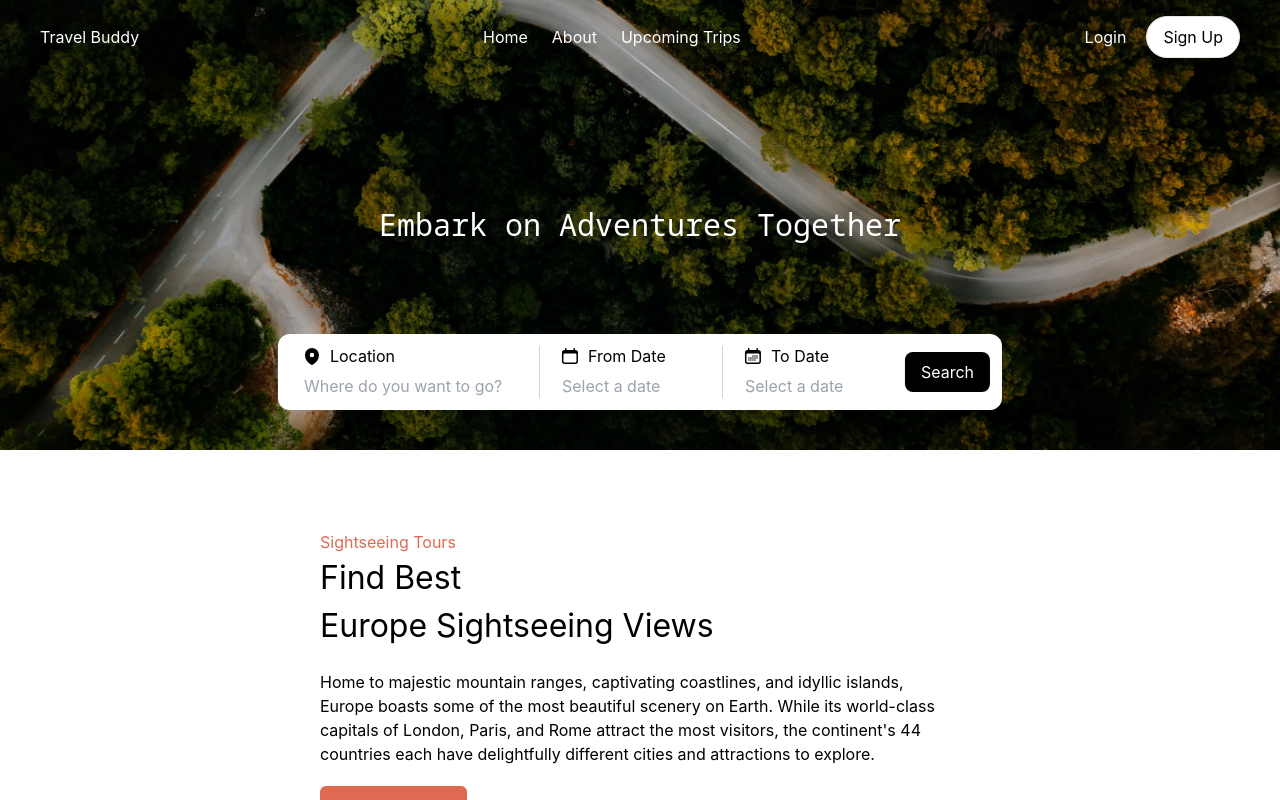
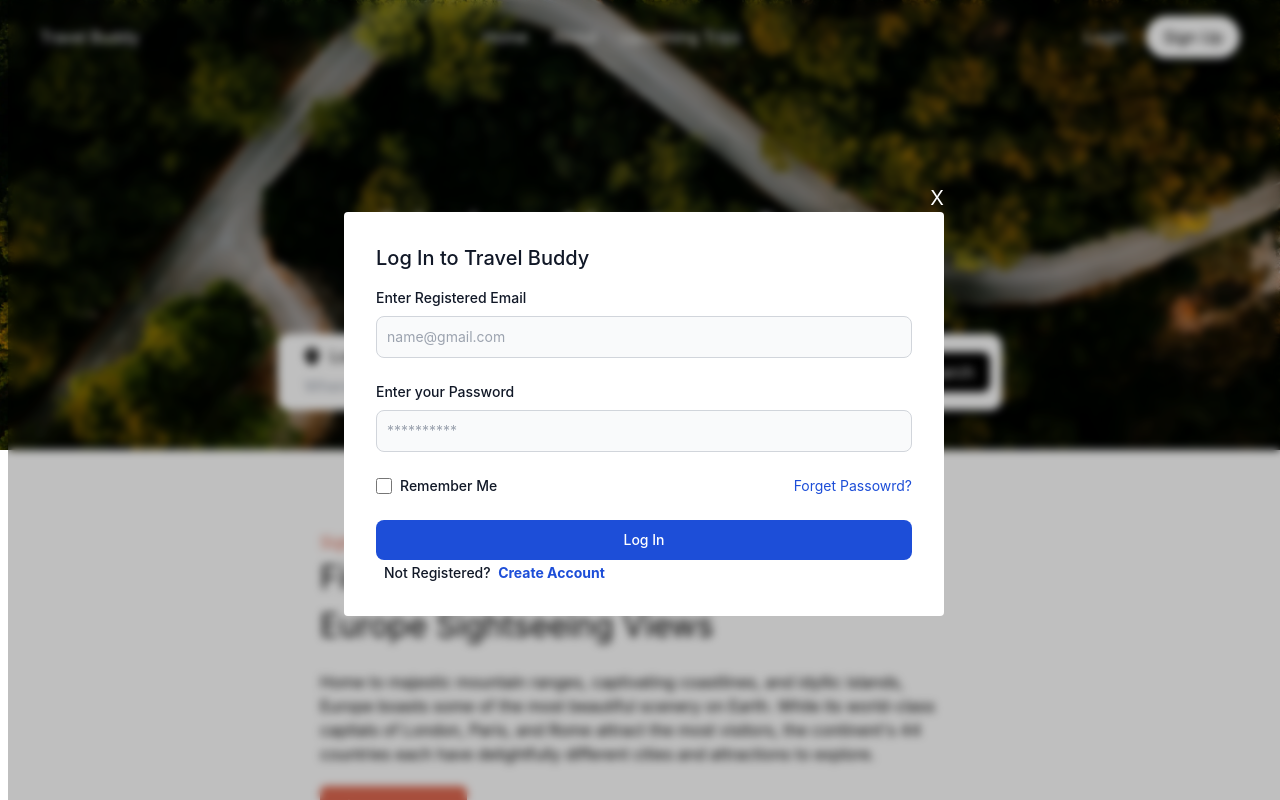
Before and after one commit to Kanav-Arora/tripzip, a React (Create React App) app in the folder frontend/: page / in a window 1280 px wide. Both pictures are taken after a click on the button "Login". Shown: the top 800 px of the page. Built offline with nearby package versions, Linux system fonts and the light colour scheme.

Commit message:
login and signup

```diff
--- a/frontend/src/components/LogInModalContent/LogInModalContent.js
+++ b/frontend/src/components/LogInModalContent/LogInModalContent.js
@@ -1,35 +1,96 @@
-import React from 'react';
+import { React } from 'react';
 
-function SignUpModalContent() {
+// import Modal from '../../components/Modal';
+// import SignUpModalContent from '../SignUpModalContent';
+
+function LogInModalContent() {
+  // const [showSignUpModal, setShowSignUpModal] = useState(false);
+  // const [showLogInModal, setShowLogInModal] = useState(false);
+
   return (
-    <div className="container flex-1 flex flex-col items-center justify-center px-2">
-      <div className="bg-white px-6 py-8 rounded shadow-md text-black w-full">
-        <h1 className="mb-8 text-3xl text-center">Log In</h1>
-        <input
-          type="text"
-          className="block border border-grey-light w-full p-3 rounded mb-4"
-          name="email"
-          placeholder="Email" />
-
-        <input
-          type="password"
-          className="block border border-grey-light w-full p-3 rounded mb-4"
-          name="password"
-          placeholder="Password" />
-
+    <div className='py-6 px-6 lg:px-8 text-left'>
+      <h3 className='mb-4 text-xl font-medium text-gray-900'>
+        Log In to Travel Buddy
+      </h3>
+      <form className='space-y-6' action='#'>
+        <div>
+          <label
+            for='email'
+            className='block mb-2 text-sm font-medium text-gray-900'
+          >
+            Enter Registered Email
+          </label>
+          <input
+            type='email'
+            name='email'
+            id='email'
+            className='bg-gray-50 border border-gray-300 text-gray-900
+            text-sm rounded-lg focus:ring-blue-500
+            focus:border-blue-500 w-full p-2.5'
+            placeholder='name@gmail.com'
+            required
+          />
+        </div>
+        <div>
+          <label
+            for='password'
+            className='block mb-2 text-sm font-medium text-gray-900'
+          >
+            Enter your Password
+          </label>
+          <input
+            type="password"
+            name="password"
+            id="password"
+            placeholder='**********'
+            className='bg-gray-50 border border-gray-300 text-gray-900
+            text-sm rounded-lg focus:ring-blue-500
+            focus:border-blue-500 w-full p-2.5'
+            required
+          />
+        </div>
+        <div className='flex justify-between'>
+          <div className='flex items-start'>
+            <div className='flex items-center h-5'>
+              <input
+                id='remember'
+                type='checkbox'
+                value=''
+                className='w-4 h-4 bg-gray-50 rounded border
+                border-gray-300 focus:ring-3 focus:ring-blue-300'
+                required
+              />
+            </div>
+            <label
+              for='remember'
+              className='ml-2 text-sm font-medium text-gray-900'
+            >
+              Remember Me
+            </label>
+          </div>
+          <a href='/' className='text-sm text-blue-700 hover:underline'>Forget Passowrd?</a>
+        </div>
         <button
           type="submit"
-          className="w-full text-center py-3 rounded bg-green text-white hover:bg-green-dark focus:outline-none my-1"
-        >Submit</button>
-      </div>
-
-      <div className="text-grey-dark mt-6">
-        Already have an account?
-        <a className="no-underline border-b border-blue text-blue" href="../login/">
-          Log in
-        </a>.
-      </div>
+          className='w-full text-white bg-blue-700 hover:bg-blue-800 focus:ring-4
+          focus:outline-none focus:ring-blue-300
+          font-medium rounded-lg text-sm px-5 py-2.5 text-center'
+        >
+          Log In
+        </button>
+        <label
+          for='remember'
+          className='ml-2 text-sm font-medium text-gray-900'
+        >
+          Not Registered? &nbsp;
+        </label>
+        <a href='/' className='text-sm font-bold text-blue-700 hover:underline'>Create Account</a>
+        {/* <button className="text-sm font-bold text-blue-700 hover:underline" onClick={() =>{setShowSignUpModal(true); setShowLoginModal(false);}}>Create Account</button> */}
+        {/* <Modal isVisible={showSignUpModal} onClose={() => setShowSignUpModal(false)}>
+          <SignUpModalContent />
+        </Modal> */}
+      </form>
     </div>
   )
 }
-export default SignUpModalContent;
+export default LogInModalContent;
--- a/frontend/src/components/NavBar/NavBar.js
+++ b/frontend/src/components/NavBar/NavBar.js
@@ -1,13 +1,18 @@
 import { React, useState } from 'react'
-import { Hamburger as Hamburger, Cross as Cross } from '../../assets/ext-icon';
+import { Hamburger, Cross } from '../../assets/ext-icon';
 import { Link } from 'react-router-dom';
+
+import Modal from '../../components/Modal';
+import SignUpModalContent from '../SignUpModalContent';
+import LogInModalContent from '../LogInModalContent';
 
 export default function NavBar() {
   const [isOpen, setIsOpen] = useState(false);
-
   const toggleMenu = () => {
     setIsOpen(!isOpen);
   };
+  const [showSignUpModal, setShowSignUpModal] = useState(false);
+  const [showLogInModal, setShowLogInModal] = useState(false);
 
   return (
     <nav className="absolute w-full top-0 bg-transparent py-4 flex justify-between items-center z-50 px-10 mobile:px-5">
@@ -44,8 +49,14 @@ export default function NavBar() {
       </div>
 
       <div className="mobile:hidden flex items-center space-x-2">
-                <button className="text-white bg-transparent pr-3 py-2">Login</button>
-                <button className="bg-white text-black border rounded-full px-4 py-2">Sign Up</button>
+        <button className="text-white bg-transparent pr-3 py-2" onClick={() => setShowLogInModal(true)}>Login</button>
+        <Modal isVisible={showLogInModal} onClose={() => setShowLogInModal(false)}>
+          <LogInModalContent />
+        </Modal>
+        <button className="bg-white text-black border rounded-full px-4 py-2" onClick={() => setShowSignUpModal(true)}>Sign Up</button>
+        <Modal isVisible={showSignUpModal} onClose={() => setShowSignUpModal(false)}>
+          <SignUpModalContent />
+        </Modal>
       </div>
 
     </nav>
--- a/frontend/src/components/SignUpModalContent/SignUpModalContent.js
+++ b/frontend/src/components/SignUpModalContent/SignUpModalContent.js
@@ -1,57 +1,165 @@
-import React from 'react';
+import React, { useState } from 'react';
 
 function SignUpModalContent() {
+  const [password, setPassword] = useState('');
+  const [passwordConfirmation, setPasswordConfirmation] = useState('');
+  const [passwordsMatch, setPasswordsMatch] = useState(true);
+
+  const handlePasswordChange = (e) => {
+    setPassword(e.target.value);
+    setPasswordsMatch(e.target.value === passwordConfirmation);
+  };
+
+  const handlePasswordConfirmationChange = (e) => {
+    setPasswordConfirmation(e.target.value);
+    setPasswordsMatch(e.target.value === password);
+  };
+
+  // const handleSubmit = (e) => {
+  //   e.preventDefault();
+
+  //   // Check if the passwords match before submitting the form
+  //   if (password === passwordConfirmation) {
+  //     // todo Perform form submission logic here
+  //   } else {
+  //     // todo: alert show an error message
+  //     console.log('Passwords do not match');
+  //   }
+  // };
+
   return (
-    <div className="bg-grey-lighter flex flex-col">
-      <div className="container flex-1 flex flex-col items-center justify-center px-2">
-        <div className="bg-white px-6 py-8 rounded shadow-md text-black w-full">
-          <h1 className="mb-8 text-3xl text-center">Sign up</h1>
+    <div className='py-6 px-6 lg:px-8 text-left'>
+      <h3 className='mb-4 text-xl font-medium text-gray-900'>
+        Sign in to Travel Buddy
+      </h3>
+      <form className='space-y-6' action='#'>
+        <div className='flex space-x-4'>
+          <div className='w-1/2'>
+            <label
+              htmlFor='first_name'
+              className='block mb-2 text-sm font-medium text-gray-900'
+            >
+              First Name
+            </label>
+            <input
+              type='text'
+              name='first_name'
+              id='first_name'
+              className='bg-gray-50 border border-gray-300 text-gray-900
+              text-sm rounded-lg focus:ring-blue-500
+              focus:border-blue-500 w-full p-2.5'
+              placeholder='First Name'
+              required
+            />
+          </div>
+          <div className='w-1/2'>
+            <label
+              htmlFor='last_name'
+              className='block mb-2 text-sm font-medium text-gray-900'
+            >
+              Last Name
+            </label>
+            <input
+              type='text'
+              name='last_name'
+              id='last_name'
+              className='bg-gray-50 border border-gray-300 text-gray-900
+              text-sm rounded-lg focus:ring-blue-500
+              focus:border-blue-500 w-full p-2.5'
+              placeholder='Last Name'
+              required
+            />
+          </div>
+        </div>
+        <div>
+          <label
+            for='email'
+            className='block mb-2 text-sm font-medium text-gray-900'
+          >
+            Your Email
+          </label>
           <input
-            type="text"
-            className="block border border-grey-light w-full p-3 rounded mb-4"
-            name="fullname"
-            placeholder="Full Name" />
-
-          <input
-            type="text"
-            className="block border border-grey-light w-full p-3 rounded mb-4"
-            name="email"
-            placeholder="Email" />
-
+            type='email'
+            name='email'
+            id='email'
+            className='bg-gray-50 border border-gray-300 text-gray-900
+            text-sm rounded-lg focus:ring-blue-500
+            focus:border-blue-500 w-full p-2.5'
+            placeholder='name@gmail.com'
+            required
+          />
+        </div>
+        <div>
+          <label
+            htmlFor='password'
+            className='block mb-2 text-sm font-medium text-gray-900'
+          >
+            Your Password
+          </label>
           <input
             type="password"
-            className="block border border-grey-light w-full p-3 rounded mb-4"
             name="password"
-            placeholder="Password" />
+            id="password"
+            placeholder='**********'
+            className='bg-gray-50 border border-gray-300 text-gray-900
+            text-sm rounded-lg focus:ring-blue-500
+            focus:border-blue-500 w-full p-2.5 outline-none'
+            value={password}
+            onChange={handlePasswordChange}
+            required
+          />
+        </div>
+        <div>
+          <label
+            htmlFor='passwordConfirmation'
+            className='block mb-2 text-sm font-medium text-gray-900'
+          >
+            Confirm Password
+          </label>
           <input
-            type="password"
-            className="block border border-grey-light w-full p-3 rounded mb-4"
-            name="confirm_password"
-            placeholder="Confirm Password" />
-
-          <button
-            type="submit"
-            className="w-full text-center py-3 rounded bg-green text-white hover:bg-green-dark focus:outline-none my-1"
-          >Create Account</button>
-
-          <div className="text-center text-sm text-grey-dark mt-4">
-            By signing up, you agree to the
-            <a className="no-underline border-b border-grey-dark text-grey-dark" href="#">
-              Terms of Service
-            </a> and
-            <a className="no-underline border-b border-grey-dark text-grey-dark" href="#">
-              Privacy Policy
-            </a>
+            type='password'
+            name='passwordConfirmation'
+            id='passwordConfirmation'
+            placeholder='**********'
+            className={`bg-gray-50 border ${passwordsMatch ? 'border-green-500' : 'border-red-500'
+              } text-gray-900 text-sm rounded-lg focus:ring-blue-500
+            focus:border-blue-500 w-full p-2.5  outline-none`}
+            value={passwordConfirmation}
+            onChange={handlePasswordConfirmationChange}
+            required
+          />
+        </div>
+        <div className='flex justify-between'>
+          <div className='flex items-start'>
+            <div className='flex items-center h-5'>
+              <input
+                id='remember'
+                type='checkbox'
+                value=''
+                className='w-4 h-4 bg-gray-50 rounded border
+                border-gray-300 focus:ring-3 focus:ring-blue-300'
+                required
+              />
+            </div>
+            <label
+              for='remember'
+              className='ml-2 text-sm font-medium text-gray-900'
+            >
+              Remember Me
+            </label>
           </div>
+          <a href='/' className='text-sm text-blue-700 hover:underline'>Already a user?</a>
         </div>
-
-        <div className="text-grey-dark mt-6">
-          Already have an account?
-          <a className="no-underline border-b border-blue text-blue" href="../login/">
-            Log in
-          </a>.
-        </div>
-      </div>
+        <button
+          type="submit"
+          className='w-full text-white bg-blue-700 hover:bg-blue-800 focus:ring-4
+          focus:outline-none focus:ring-blue-300
+          font-medium rounded-lg text-sm px-5 py-2.5 text-center'
+          disabled={!passwordsMatch}
+        >
+          Create Account
+        </button>
+      </form>
     </div>
   )
 }
```
Lines whose indentation alone changed are shown as unchanged.
